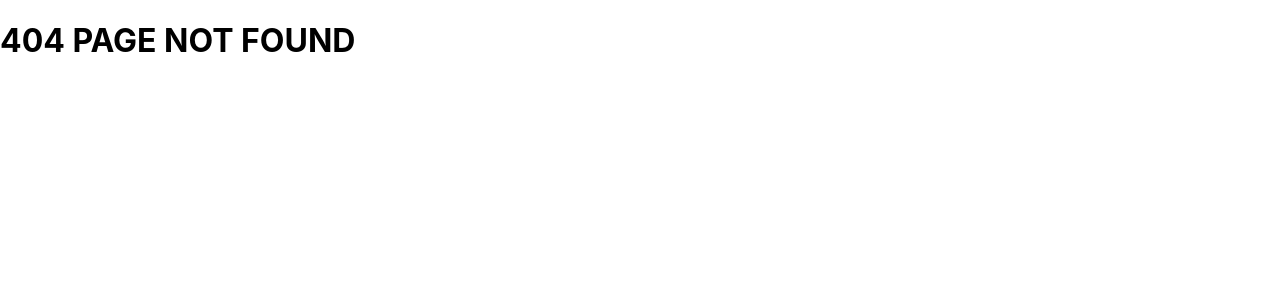
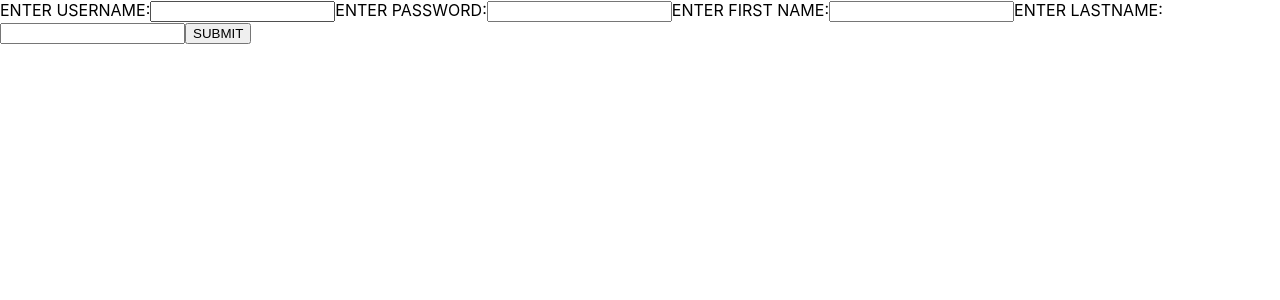
Before and after one commit to danielm96d/sdi-z-prefix-fullstack, a React (Create React App) app in the folder client/: page /CreateAccount in a window 1280 px wide. Before the commit this address had no page. Shown: the top 300 px of the page. Built offline with nearby package versions, Linux system fonts and the light colour scheme.

Commit message:
finished the add user or Register functionality

```diff
--- a/client/src/App.js
+++ b/client/src/App.js
@@ -6,6 +6,7 @@ import ItemDetails from './modules/ItemDetails.js';
 import Inventory from './modules/Inventory.js';
 import UserPage from './modules/UserPage.js';
 import AuthProvider from './AuthProvider.js';
+import CreateAccount from './modules/CreateAccount.js';
 
 function App() {
   return (
@@ -17,6 +18,8 @@ function App() {
           <Route path="/inventory/itemDetails" element={<ItemDetails/>}/>
           <Route path="/inventory" element={<Inventory/>}/>
           <Route path="/user-details" element={<UserPage/>}/>
+          <Route path="/item-details" element={<ItemDetails/>}/>
+          <Route path="/CreateAccount" element={<CreateAccount/>}/>
         </Routes>
       </Router>
     </AuthProvider>
--- /dev/null
+++ b/client/src/modules/CreateAccount.js
@@ -0,0 +1,65 @@
+import { useState } from "react";
+import { useNavigate } from "react-router-dom";
+
+export default function CreateAccount(){
+  const [userName, setUserName] = useState('')
+  const [password, setPassword] = useState('')
+  const [firstName, setFirstName] = useState('')
+  const [lastName, setLastName] = useState('')
+  const navigate = useNavigate();
+  return(
+    <>
+      <label>
+        ENTER USERNAME:
+        <input onChange={(e)=>{
+          setUserName(e.target.value);
+          // console.log(userName)
+        }}/>
+      </label>
+      <label>
+        ENTER PASSWORD:
+        <input onChange={(e)=>{
+          setPassword(e.target.value);
+          // console.log(userName)
+        }}/>
+      </label>
+      <label>
+        ENTER FIRST NAME:
+        <input onChange={(e)=>{
+          setFirstName(e.target.value);
+          // console.log(userName)
+        }}/>
+      </label>
+      <label>
+        ENTER LASTNAME:
+        <input onChange={(e)=>{
+          setLastName(e.target.value);
+          // console.log(userName)
+        }}/>
+      </label>
+      <button onClick={()=>{
+        const myHeaders = new Headers();
+        myHeaders.append("Content-Type", "application/json");
+
+        const postData = JSON.stringify({
+          firstName: firstName,
+          lastName: lastName,
+          userName: userName,
+          password: password
+        })
+        const requestOptions = {
+          method: "POST",
+          headers: myHeaders,
+          body: postData,
+          redirect: "follow"
+        };
+
+        fetch("http://localhost:8080/users", requestOptions)
+          .then((response) => response.text())
+          .then((result) => console.log(result))
+          .then((data)=>{navigate('/Login')})
+          .catch((error) => console.error(error));
+      }}>SUBMIT</button>
+    </>
+  )
+}
--- a/client/src/modules/Inventory.js
+++ b/client/src/modules/Inventory.js
@@ -18,7 +18,10 @@ export default function Inventory(){
   return(
     <>
       <h1>Inventory Page</h1>
-      <button onClick={()=>{navigate("/Login")}}>LOGIN</button>
+      <button onClick={()=>{
+        if(localStorage.getItem('user'))navigate("/user-details")
+        else navigate("/Login")
+      }}>LOGIN</button>
       <button onClick={()=>{navigate("/user-details")}}>Usser Details</button>
       {
         invList.map((item)=>{
--- a/client/src/modules/ItemDetails.js
+++ b/client/src/modules/ItemDetails.js
@@ -1,16 +1,12 @@
+import { useLocation } from "react-router-dom"
+
 export default function ItemDetails(){
-
+  const location = useLocation()
+  const {id} = location.state || {}
+  console.log(id)
   return(
     <>
-      <h1>Item Details Page</h1>
-      <label>
-        username:
-        <input />
-      </label>
-      <label>
-        password:
-        <input />
-      </label>
+      <h1>{id}</h1>
     </>
 
   )
--- a/client/src/modules/Login.js
+++ b/client/src/modules/Login.js
@@ -8,13 +8,18 @@ export default function Login(){
   return(
     <>
       <h1>Login Page</h1>
+      <button onClick={()=>{
+        localStorage.setItem('user','');
+        localStorage.setItem('userID','');
+        navigate('/inventory')
+      }}>Logout</button>
       <button onClick={()=>{navigate('/inventory')}}>inventory</button>
       <label>
         username:
         <input onChange={(e)=>{
           setUserName(e.target.value);
           // console.log(userName)
-        }} />
+        }}/>
       </label>
       <label>
         password:
@@ -47,6 +52,9 @@ export default function Login(){
           console.log('invalid username')
         }
       }}>Login</button>
+      <button onClick={()=>{
+        navigate('/CreateAccount')
+      }}>Register</button>
     </>
 
   )
--- a/client/src/modules/UserPage.js
+++ b/client/src/modules/UserPage.js
@@ -19,11 +19,21 @@ export default function UserPage(){
     return(<h1>You Must be logged in to access this page</h1>)
   return(
     <>
+      <button onClick={()=>{
+          localStorage.setItem('user','');
+          localStorage.setItem('userID','');
+          navigate('/inventory')
+        }}>Logout</button>
       <button onClick={()=>{navigate("/inventory")}}>inventory</button>
       <h1>{currentUser}'s Inventory</h1>
       {
         invList.map(item=>{
-          return <li key={item.id}>{item.name}</li>
+          return (
+            <>
+              <li key={item.id}>{item.name}</li>
+              <button onClick={()=>{navigate("/item-details", {state: {id: item.id}})}}>view more</button>
+            </>
+          )
         })
       }
     </>
```
